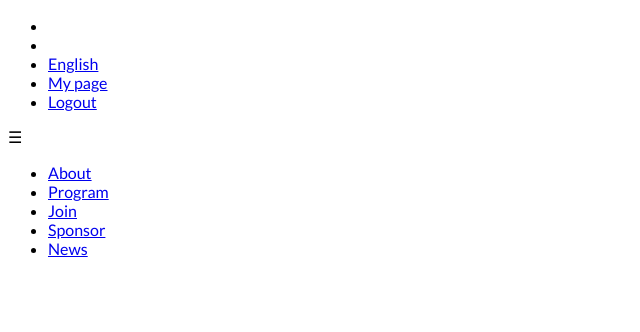
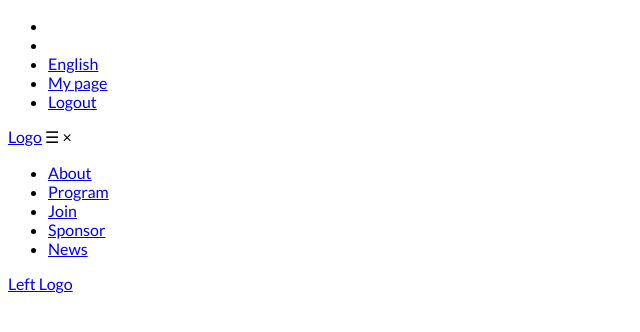
Before and after one commit to jsug9/Capstone-Project-1, a website: page index.html in a window 1280 px wide. Shown: the whole page, without its empty margins (0-640 px from the left). Drawn offline with nearby package versions, Linux system fonts and the light colour scheme; no server answers; some icons are missing.

Commit message:
finish html code for navbar

```diff
--- a/index.html
+++ b/index.html
@@ -30,7 +30,15 @@
       </div>
 
       <nav class="menu" id="menu">
+        <div class="left-navbar">
+          <!-- We could have a single element changed with js innerHTML Content -->
+          <a href="index.html" id="logo">Logo</a>
           <span class="toggle-nav" id="openbtn">&#9776;</span>
+
+          <a class="closebtn" id="closebtn">&times;</a>
+        </div>
+
+        <div class="right-navbar">
           <ul class="menu-ul" id="menu-ul">
             <li class="menu-li" id="home-li"><a href="#">Home</a></li>
             <li class="menu-li"><a href="#">About</a></li>
@@ -39,6 +47,11 @@
             <li class="menu-li"><a href="#">Sponsor</a></li>
             <li class="menu-li"><a href="#">News</a></li>
           </ul>
+
+          <div class="right-logo-div">
+            <a href="#" class="left-logo">Left Logo</a>
+          </div>
+        </div>
       </nav>
     </header>
 
```
Lines whose indentation alone changed are shown as unchanged.
